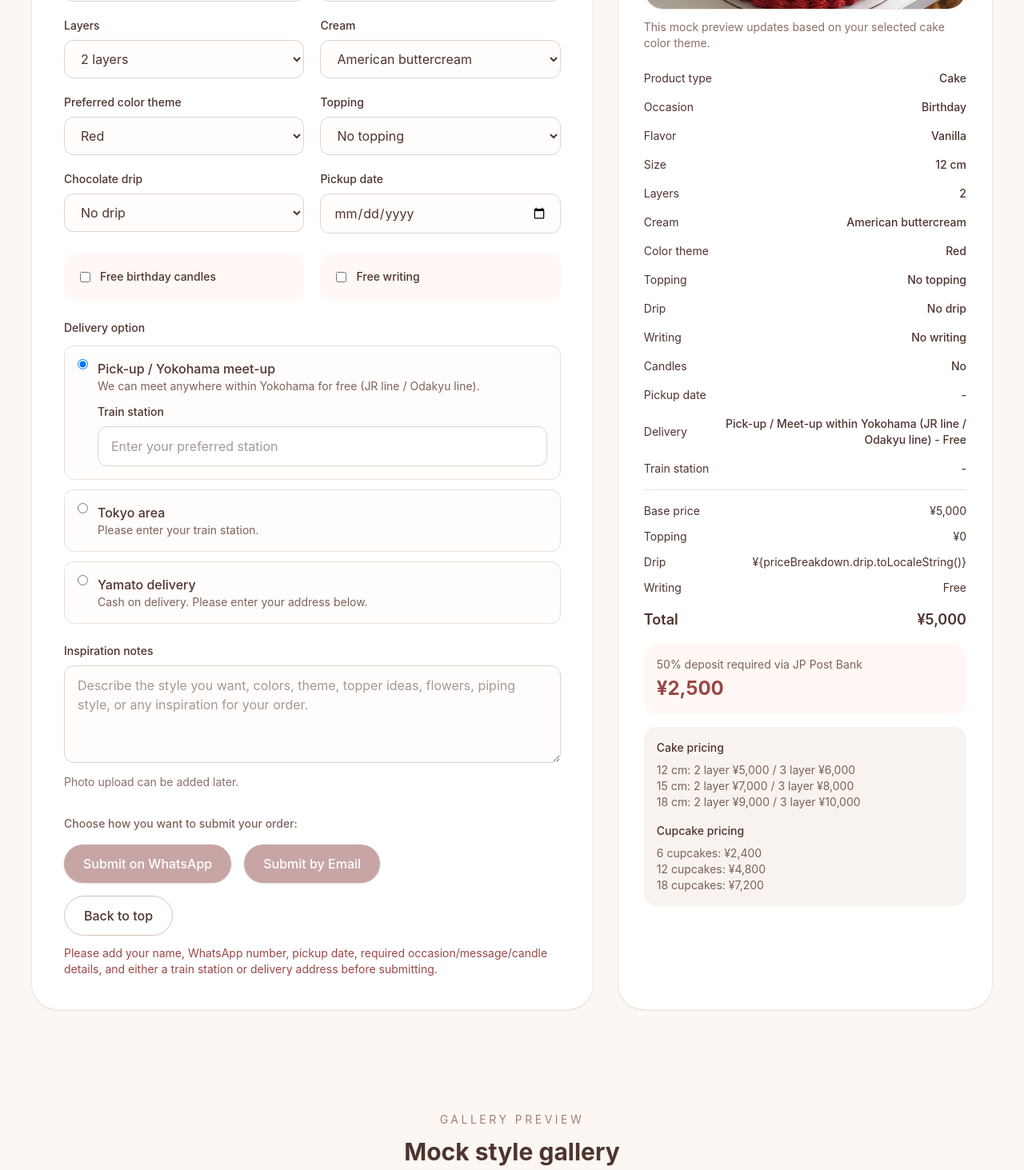
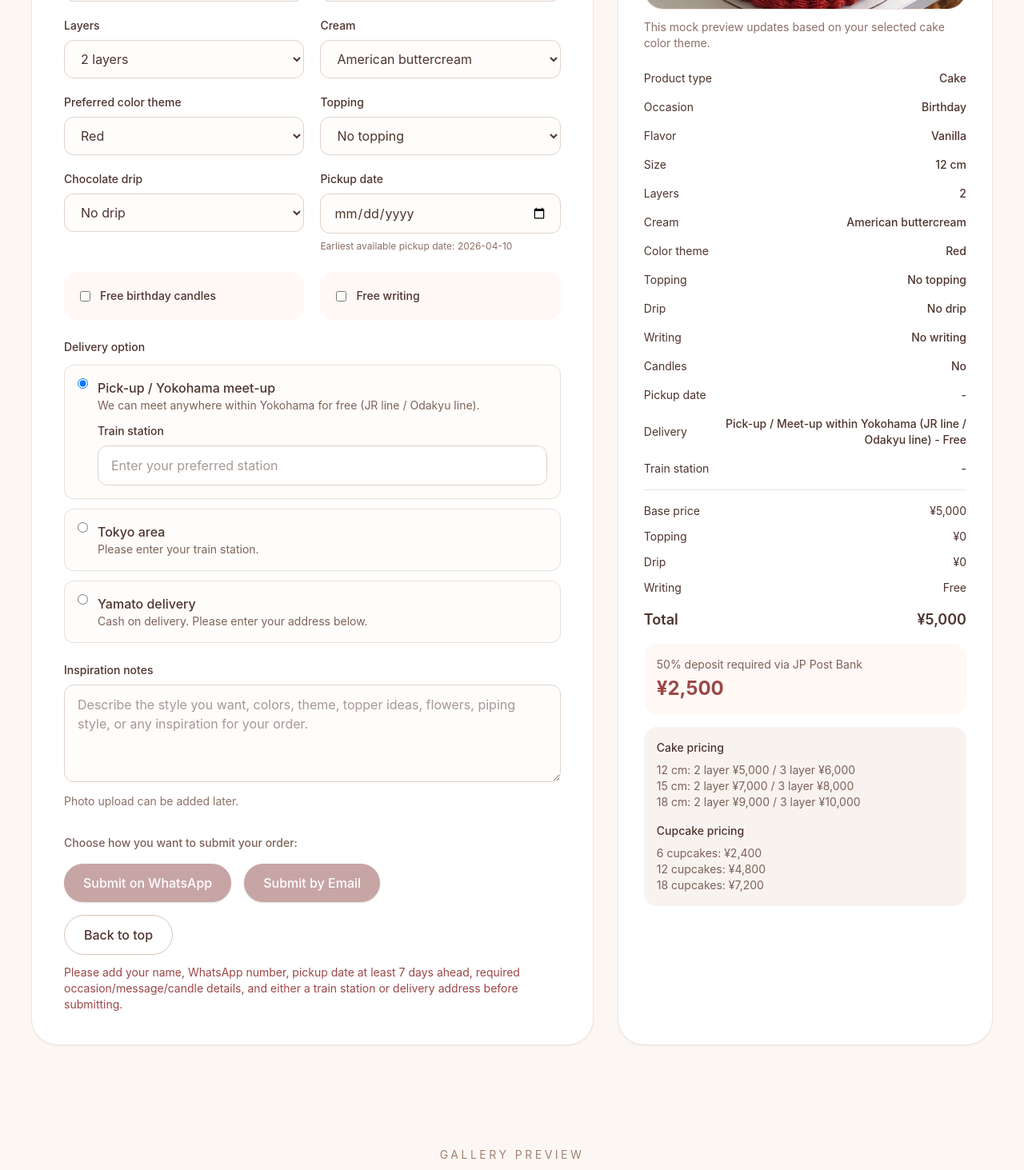
Before and after one commit to Afrolady-stack/michcakes, a React (Vite) app: page / in a window 1280 px wide. Shown: the part 2825-4288 px from the top of the page at 80% size. Built offline with nearby package versions, Linux system fonts and the light colour scheme; the HTML template or start-up script is replaced by a standard one.

Commit message:
Require pickup dates at least one week in advance

```diff
--- a/src/App.jsx
+++ b/src/App.jsx
@@ -98,8 +98,19 @@ const cupcakePreviewMap = {
   white: whiteCreamCupcake,
 }
 
+function getMinPickupDate() {
+  const today = new Date()
+  today.setDate(today.getDate() + 7)
+  const year = today.getFullYear()
+  const month = String(today.getMonth() + 1).padStart(2, '0')
+  const day = String(today.getDate()).padStart(2, '0')
+  return `${year}-${month}-${day}`
+}
+
 export default function App() {
   const [showThankYou, setShowThankYou] = useState(false)
+
+  const minPickupDate = useMemo(() => getMinPickupDate(), [])
 
   const categories = [
     {
@@ -348,6 +359,7 @@ export default function App() {
     order.customerName.trim() &&
     order.customerWhatsapp.trim() &&
     order.pickupDate.trim() &&
+    order.pickupDate >= minPickupDate &&
     (order.occasion !== 'other' || order.occasionOther.trim()) &&
     (!order.wantsCandles || order.candleAge.trim()) &&
     (!order.wantsWriting || order.message.trim()) &&
@@ -374,7 +386,7 @@ export default function App() {
 
   const handleWhatsappOrder = () => {
     if (!canSubmit) {
-      alert('Please complete all required fields before submitting your order.')
+      alert('Please complete all required fields and choose a pickup date at least 7 days in advance before submitting your order.')
       return
     }
 
@@ -384,7 +396,7 @@ export default function App() {
 
   const handleEmailOrder = () => {
     if (!canSubmit) {
-      alert('Please complete all required fields before submitting your order.')
+      alert('Please complete all required fields and choose a pickup date at least 7 days in advance before submitting your order.')
       return
     }
 
@@ -744,10 +756,14 @@ export default function App() {
                   <label className="mb-2 block text-sm font-medium">Pickup date</label>
                   <input
                     type="date"
+                    min={minPickupDate}
                     value={order.pickupDate}
                     onChange={(e) => updateField('pickupDate', e.target.value)}
                     className="w-full rounded-xl border border-[#dfd2ca] bg-[#fffdfb] px-4 py-3 outline-none focus:border-[#9b4747]"
                   />
+                  <p className="mt-2 text-xs text-[#8b6f65]">
+                    Earliest available pickup date: {minPickupDate}
+                  </p>
                 </div>
               </div>
 
@@ -948,7 +964,7 @@ export default function App() {
 
               {!canSubmit && (
                 <p className="mt-3 text-sm text-[#9b4747]">
-                  Please add your name, WhatsApp number, pickup date, required occasion/message/candle details, and either a train station or delivery address before submitting.
+                  Please add your name, WhatsApp number, pickup date at least 7 days ahead, required occasion/message/candle details, and either a train station or delivery address before submitting.
                 </p>
               )}
 
@@ -1102,7 +1118,7 @@ export default function App() {
                     <span>Drip</span>
                     <span>
                       {order.productType === 'cake'
-                        ? `¥{priceBreakdown.drip.toLocaleString()}`
+                        ? `¥${priceBreakdown.drip.toLocaleString()}`
                         : 'Not applicable'}
                     </span>
                   </div>
```
